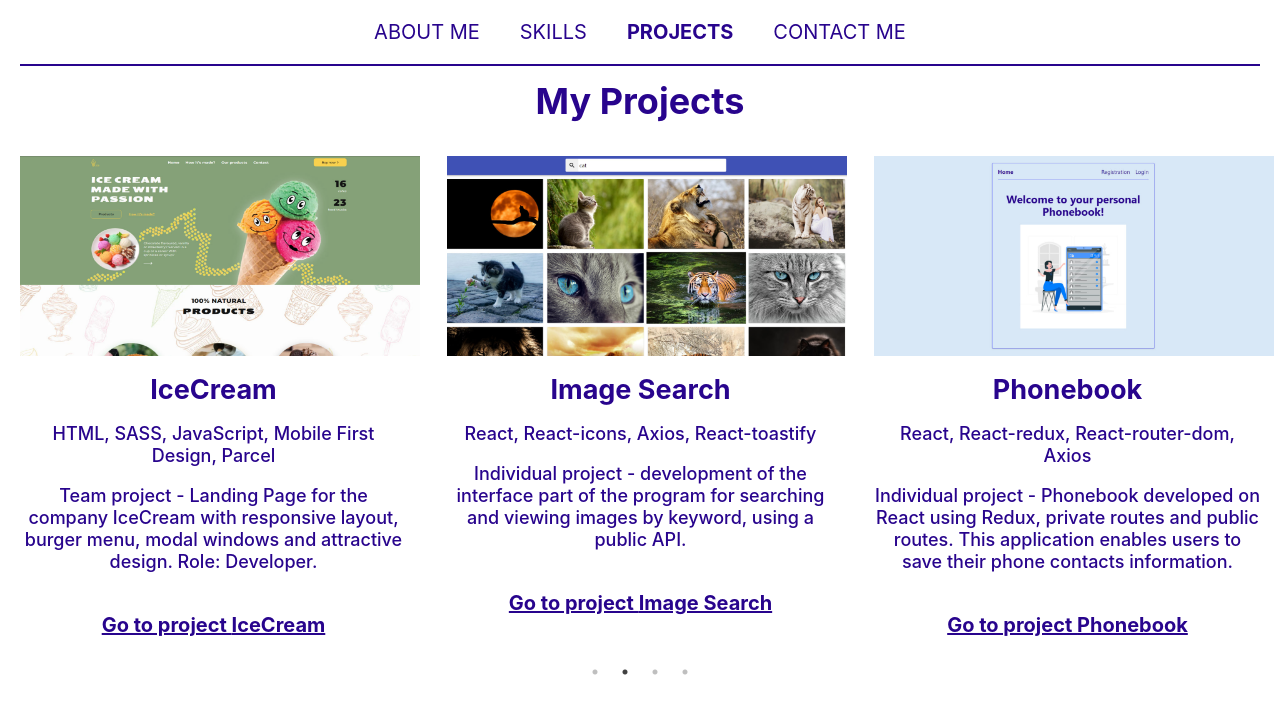
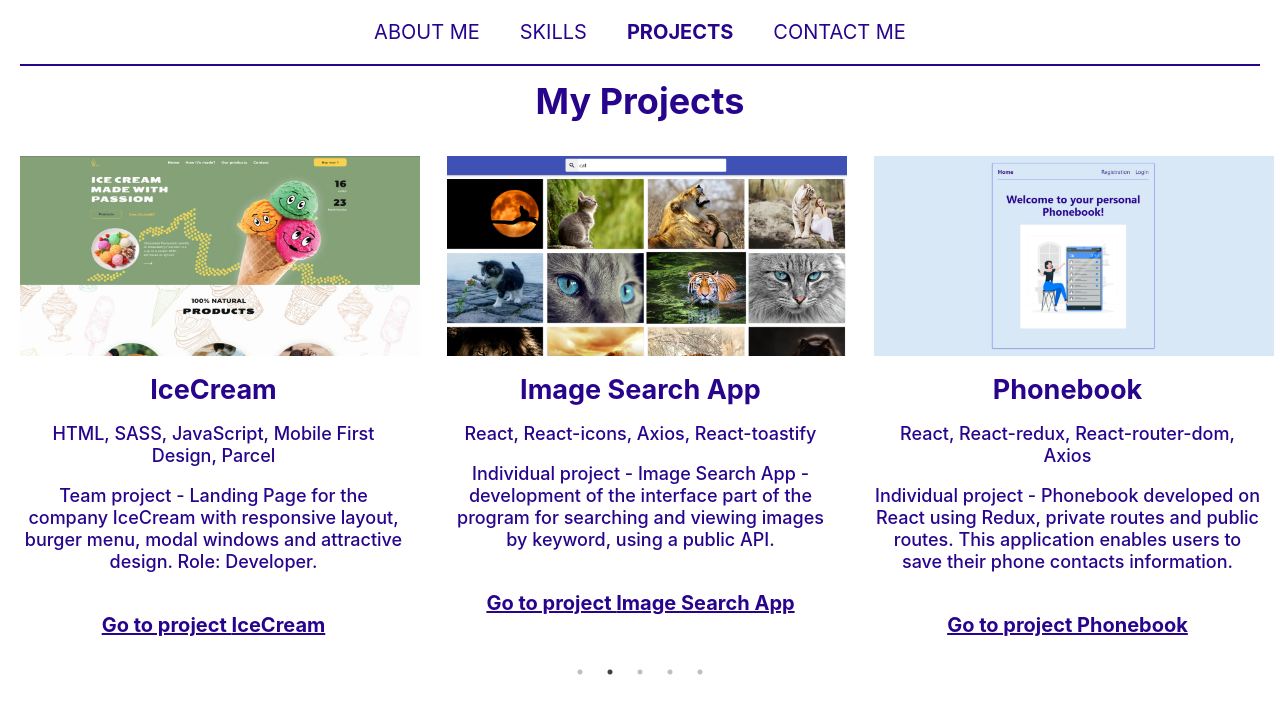
Before and after one commit to Nataly-Moskalenko/portfolio, a React (Create React App) app: page /portfolio/projects in a window 1280 px wide. Shown: the top 714 px of the page. Built offline with nearby package versions, Linux system fonts and the light colour scheme.

Commit message:
adds project to portfolio

```diff
--- a/src/data.js
+++ b/src/data.js
@@ -2,6 +2,7 @@ import photoWebStudio from './images/photo_WebStudio.jpg';
 import photoIceCream from './images/photo_IceCream.jpg';
 import photoImageSearch from './images/photo_ImageSearch.jpg';
 import photoPhonebook from './images/photo_Phonebook1.jpg';
+import photoMovies from './images/photo_Movies.jpg';
 
 export const projects = [
   {
@@ -24,10 +25,10 @@ export const projects = [
   },
   {
     id: '3',
-    title: 'Image Search',
+    title: 'Image Search App',
     subtitle: 'React, React-icons, Axios, React-toastify',
     description:
-      'Individual project - development of the interface part of the program for searching and viewing images by keyword, using a public API.',
+      'Individual project - Image Search App - development of the interface part of the program for searching and viewing images by keyword, using a public API.',
     image: photoImageSearch,
     link: 'https://nataly-moskalenko.github.io/goit-react-hw-04-images/',
   },
@@ -40,4 +41,13 @@ export const projects = [
     image: photoPhonebook,
     link: 'https://nataly-moskalenko.github.io/goit-react-hw-08-phonebook/',
   },
+  {
+    id: '5',
+    title: 'Movie Search App',
+    subtitle: 'React, React-router-dom, Axios, React-toastify',
+    description:
+      'Individual project - Movie Search App on React using React-router-dom. This App enables users to know about today trends movies and to find movies by search query.',
+    image: photoMovies,
+    link: 'https://nataly-moskalenko.github.io/goit-react-hw-05-movies/',
+  },
 ];
--- a/src/pages/Skills/Skills.jsx
+++ b/src/pages/Skills/Skills.jsx
@@ -27,7 +27,7 @@ export default function Skills() {
       {/* <button className={css.skillsButton}> */}
       <a
         className={css.skillsLink}
-        href="https://drive.google.com/file/d/1BkXYQ0cije63Bkh6EaXp4tL3DApZgDkx/view?usp=sharing"
+        href="https://drive.google.com/file/d/11YSRGboep4f1LNCS6N98BPAlrWmBYYa2/view?usp=sharing"
         target="_blank"
         rel="noopener noreferrer"
       >
```
Also changed, not shown: src/images/photo_Movies.jpg (added).
